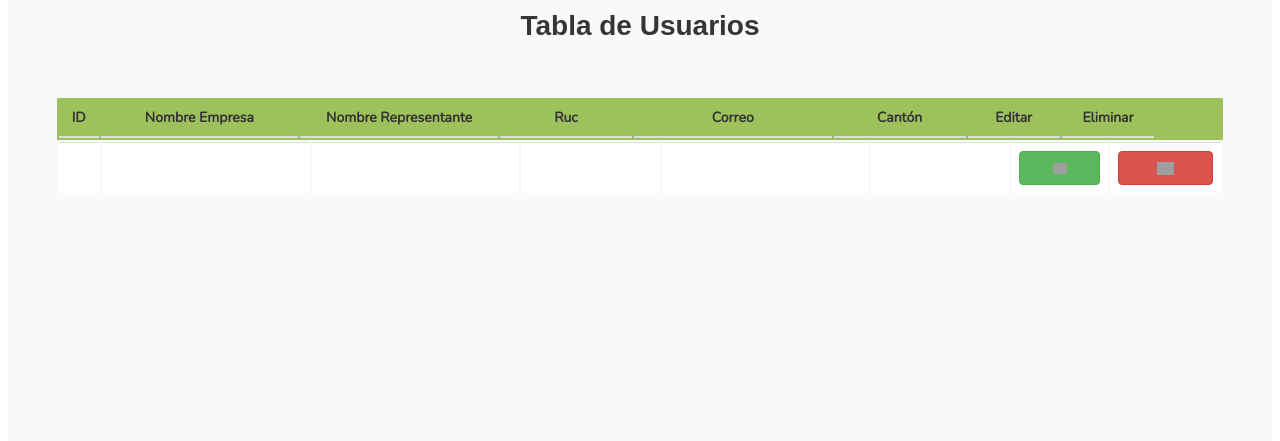
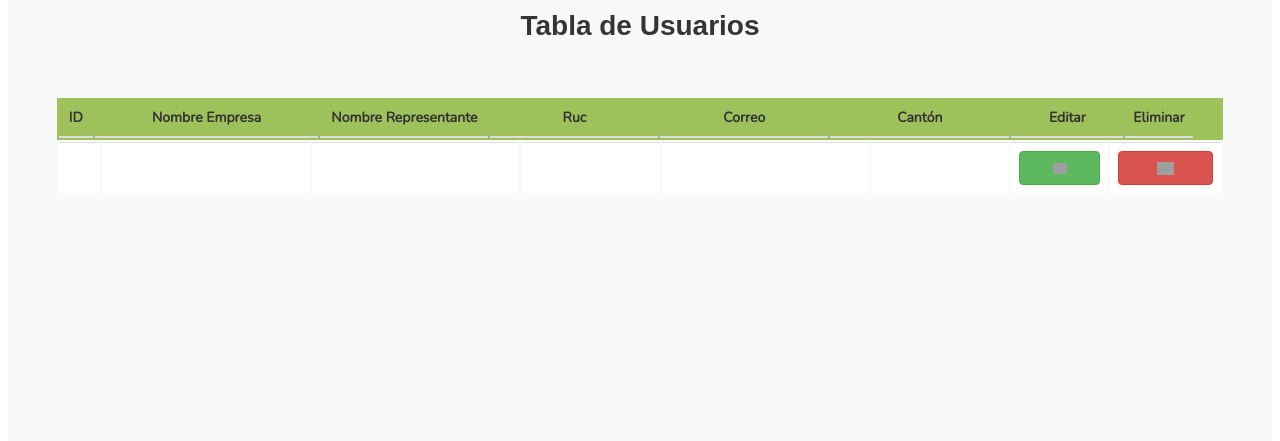
Before and after one commit to jjyanangomez/Fomentando-Buenas-Practicas-Empresas-ECU, a PHP site: page /Ingenieria_WEB/AdministrarUsuarios.php in a window 1280 px wide. Shown: the part 1030-1471 px from the top of the page. Run offline with PHP 8.4, Linux system fonts and the light colour scheme; the visitor is signed in with stand-in values (Sample User, id 1); tables that the repository leaves empty or names only in its code hold one stand-in row (values such as "Sample post"); data that the repository does not hold is empty; some libraries are stand-ins or nearby versions; some web fonts are replaced; grey boxes are pictures that could not be loaded.

Commit message:
Cambios en las paginas

```diff
--- a/AdministrarUsuarios.php
+++ b/AdministrarUsuarios.php
@@ -199,13 +199,13 @@ https://templatemo.com/tm-516-known
                         <thead class="thead-dark" style=" margin:0 !important; background-color:#9dc15b; font-weight:bold;">
                             <tr style="margin:0 !important; font-weight:bold;">
                                 <th class="col" style="width: 3%;">ID</th>
-                                <th class="col" style="width: 15%;">Nombre Empresa</th>
+                                <th class="col" style="width: 20%;">Nombre Empresa</th>
                                 <th class="col" style="width: 15%;">Nombre Representante</th>
-                                <th class="col" style="width: 10%;">Ruc</th>
+                                <th class="col" style="width: 15%;">Ruc</th>
                                 <th class="col" style="width: 15%;">Correo</th>
-                                <th class="col" style="width: 10%;">Cantón</th>
-                                <th class="col" style="width: 7%;">Editar</th>
-                                <th class="col" style="width: 7%;">Eliminar</th>
+                                <th class="col" style="width: 16%;">Cantón</th>
+                                <th class="col" style="width: 10%;">Editar</th>
+                                <th class="col" style="width: 10%;">Eliminar</th>
 
                             </tr>
                         </thead>
--- a/ResultadosEncuesta.php
+++ b/ResultadosEncuesta.php
@@ -114,7 +114,8 @@ https://templatemo.com/tm-516-known
 
                     <div class="col-md-12 col-sm-12">
                          <div class="section-title">
-                              <h2>Resultado Encuesta</h2>
+                              <h2>Resultado Encuesta ADEC-ETHOS</h2>
+                              <p class="text-justify">Los Indicadores ADEC-ETHOS son una herramienta de aprendizaje y evaluación de la gestión de las empresas que refieren a la incorporación de prácticas de responsabilidad social, al planeamiento estratégico, al monitoreo y desempeño general en la empresa.</p>
                               <div class="card-body">
 
                                    <div class="row">
--- a/dll/obtenerjson.php
+++ b/dll/obtenerjson.php
@@ -31,9 +31,9 @@ class encuesta{
 
             //setObjectid($row[$i]["attributes"]["objectid"],"<br>");
 
-              echo $row[$i]["domain"]["cvd__1_aplica_la_responsabilidad_so"],"<br>";
+            //echo $row[$i]["domain"]["cvd__1_aplica_la_responsabilidad_so"],"<br>";
          //   echo $row[$i]["attributes"]["globalid"],"<br>";
-          //  echo $row[$i]["attributes"]["Creator"],"<br>";
+            echo $row[$i]["attributes"]["Creator"],"<br>";
 
          }
 
```
Also changed, not shown: index.php (+4 -4 lines).
